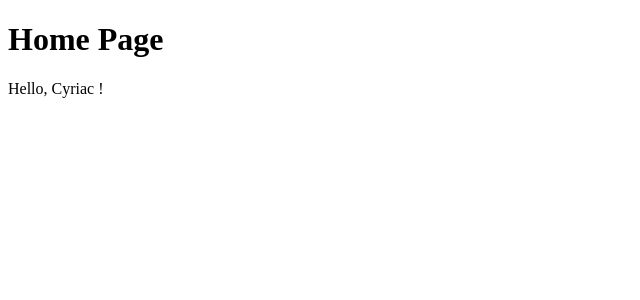
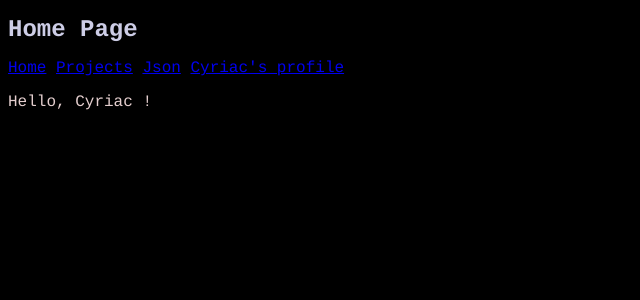
Before and after one commit to cyriacth/portfolio_web, a Flask app: page /views/ in a window 1280 px wide. Shown: the top 300 px of the page, without its empty margins (0-640 px from the left). Run offline with Flask 3, Linux system fonts and the light colour scheme.

Commit message:
up link text

```diff
--- a/templates/index.html
+++ b/templates/index.html
@@ -1,6 +1,11 @@
 <!DOCTYPE html>
 <html lang="en">
     <head>
+        <style>
+            body {background-color: rgb(0, 0, 0); font-family: courier; font-size: 100%;}
+            h1   {color: rgb(205, 205, 230); font-family: courier; font-size: 150%;}
+            p    {color: rgb(228, 206, 206); font-family: courier; font-size: 100%;}
+        </style>
         <meta charset="UTF-8">
         <meta http-equiv="X-UA-Compatible" content="IE=edge">
         <meta name="viewport" content="width=device-width, initial-scale=1.0">
@@ -12,6 +17,10 @@
         <div>
             {% block content %}
             <h1>Home Page</h1>
+            <a href= http://127.0.0.1:8000/views>Home</a>
+            <a href= http://127.0.0.1:8000/views/projects>Projects</a>
+            <a href= http://127.0.0.1:8000/views/json>Json</a>
+            <a href= http://127.0.0.1:8000/views/profile/Cyriac>Cyriac's profile</a>
             <p>Hello, {{ name }} !</p>
             {% endblock %}
         </div>
--- a/views.py
+++ b/views.py
@@ -9,10 +9,9 @@ def home():
     #Retourner un code html
     return render_template('index.html', name="Cyriac", age= 20) #on peut ajouter autant de variables que l'on veut et y acceder dans index.html avec {{variable}}
 
-@views.route("/profile")
+@views.route("/projects")
 def profile():
-    #request est là pour une query à la place de mettre comme paramètre de la fonction
-    return render_template('profile.html')
+    return render_template('projects.html')
 
 @views.route("/json")
 def get_json():
```
Also changed, not shown: templates/profile.html (deleted, +0 -11 lines), templates/projects.html (added, +13 -0 lines).
